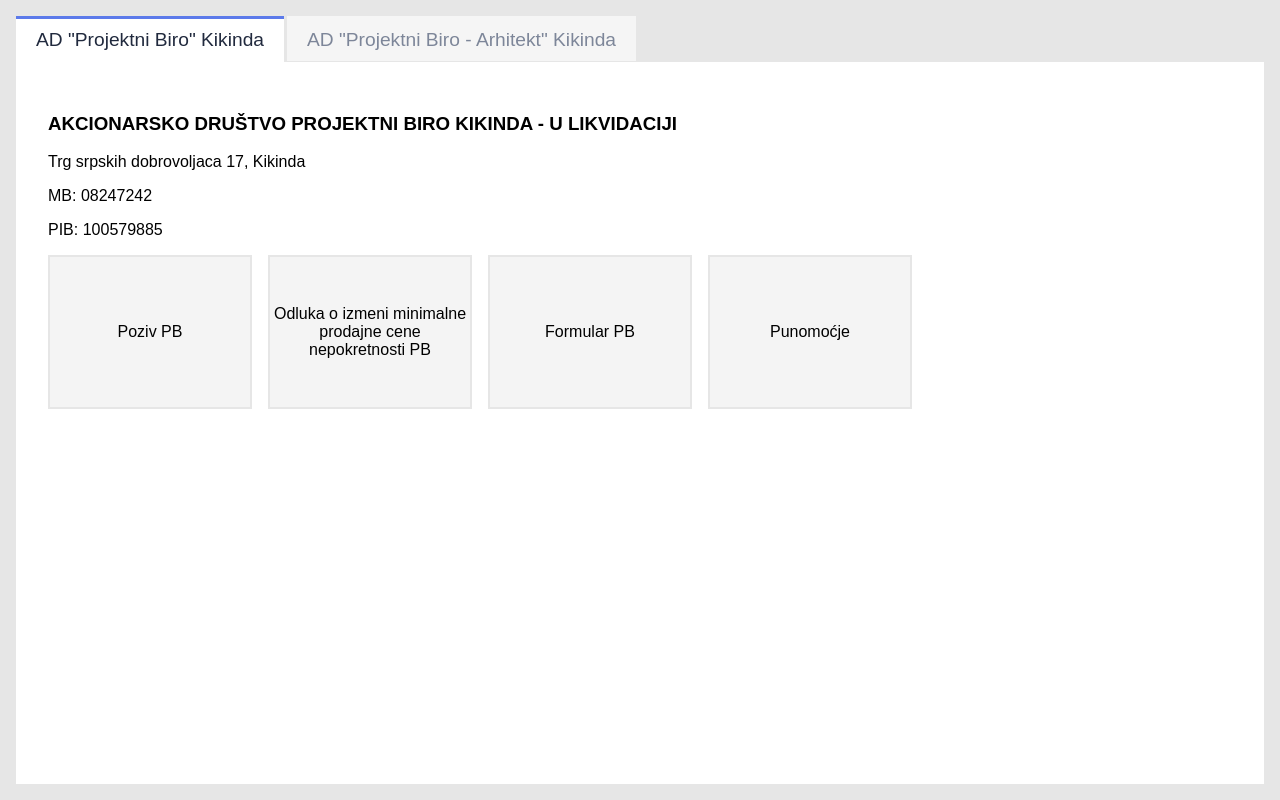
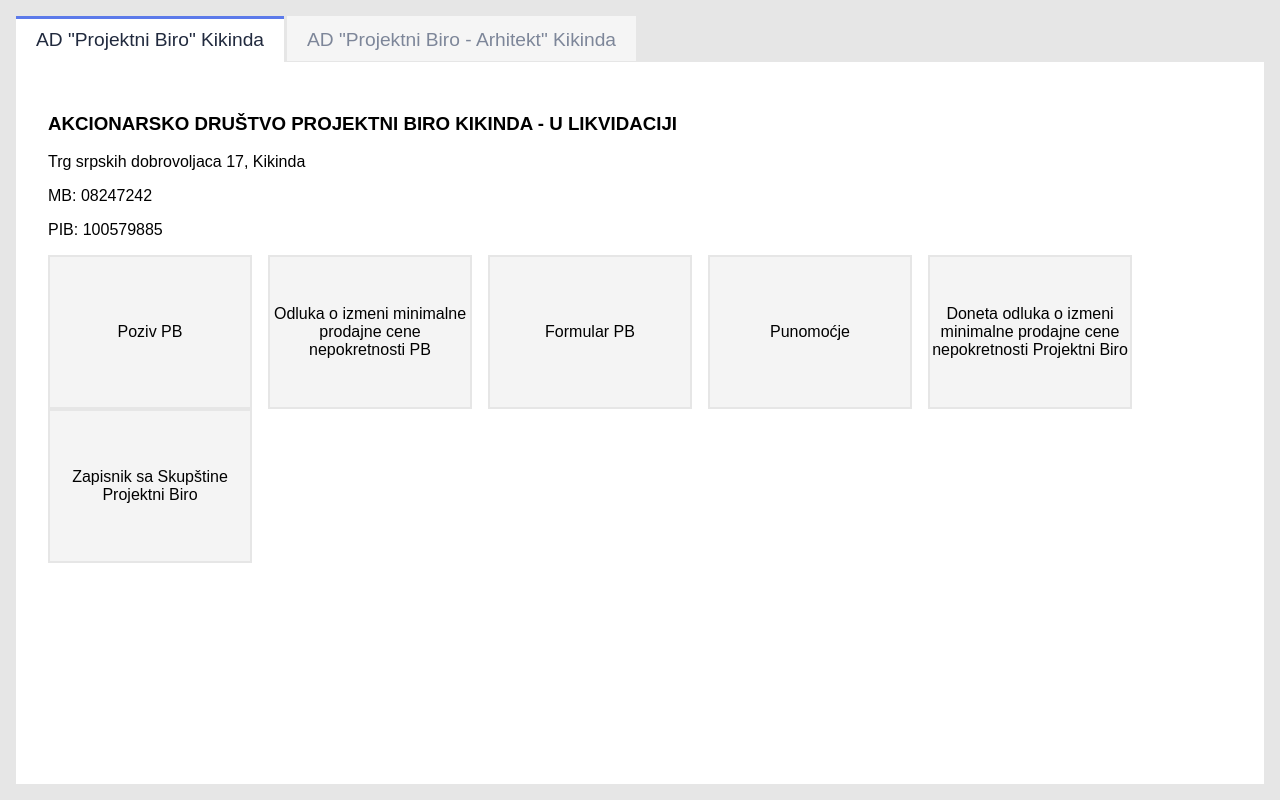
Before and after one commit to projektnibiroikikinda/projektnibiroi, a plain HTML site: page index.html in a window 1280 px wide. Drawn offline with Linux system fonts and the light colour scheme.

Commit message:
donete odluke

```diff
--- a/index.html
+++ b/index.html
@@ -31,6 +31,8 @@
           <div class="pdf-container" onclick="openPDF('pdfs/biro/Odluka_o_izmeni_minimalne_prodajne_cene_nepokretnosti_PB.pdf')">Odluka o izmeni minimalne prodajne cene nepokretnosti PB</div>
           <div class="pdf-container" onclick="openPDF('pdfs/biro/Formular_PB.pdf')">Formular PB</div>
           <div class="pdf-container" onclick="openPDF('pdfs/biro/Punomoćje_PB.pdf')">Punomoćje</div>
+          <div class="pdf-container" onclick="openPDF('pdfs/biro/doneta_odluka_o_izmeni_minimalne_prodajne_cene_nepokretnosti_Projektni_Biro.pdf')">Doneta odluka o izmeni minimalne prodajne cene nepokretnosti Projektni Biro</div>
+          <div class="pdf-container" onclick="openPDF('pdfs/biro/Zapisnik_sa_Skupstine_Projektni_Biro.pdf')">Zapisnik sa Skupštine Projektni Biro</div>
         </div>
       </div>
 
@@ -44,6 +46,8 @@
           <div class="pdf-container" onclick="openPDF('pdfs/arhitekt/odluka_o_izmeni_minimalne_prodajne_cene_nepokretnosti_PB.pdf')">Odluka o izmeni minimalne prodajne cene nepokretnosti Arhitekt</div>
           <div class="pdf-container" onclick="openPDF('pdfs/arhitekt/formular_arhitekt.pdf')">Formular Arhitekt</div>
           <div class="pdf-container" onclick="openPDF('pdfs/arhitekt/punomocje_arhitekt.pdf')">Punomoćje Arhitekt</div>
+          <div class="pdf-container" onclick="openPDF('pdfs/arhitekt/doneta_odluka_o_izmeni_minimalne_prodajne_cene_nepokretnosti_Projektni_Biro_Arhitekt.pdf')">Doneta odluka o izmeni minimalne prodajne cene nepokretnosti Projektni Biro Arhitekt</div>
+          <div class="pdf-container" onclick="openPDF('pdfs/arhitekt/Zapisnik_sa_Skupstine_Projektni_Biro_Arhitekt.pdf')">Zapisnik sa Skupstine Projektni Biro Arhitekt</div>
         </div>
       </div>
 
```
Also changed, not shown: 4 other files.
